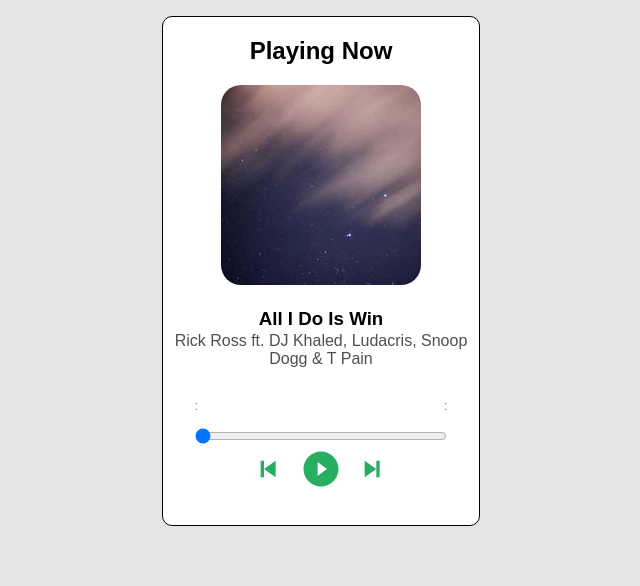
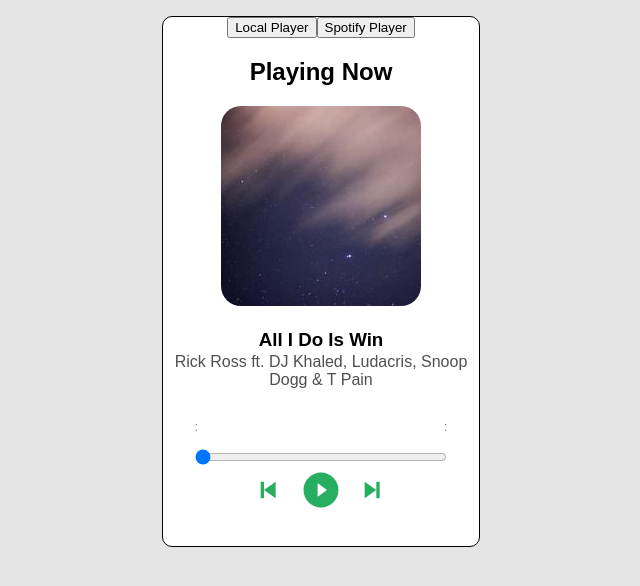
Before and after one commit to MichaelOmoniyi/playmo, a React (Vite) app: page / in a window 1280 px wide. Shown: the top 586 px of the page, without its empty margins (319-959 px from the left). Built offline with nearby package versions, Linux system fonts and the light colour scheme; no server answers.

Commit message:
adding sportify api

```diff
--- a/src/component/Player.jsx
+++ b/src/component/Player.jsx
@@ -58,13 +58,33 @@
     }
   };
 
+  const [activeTab, setActiveTab] = useState("local");
+
   return (
     <div className="component">
+      <div className="tabs">
+        <button
+          className={`tab ${activeTab === "local" ? "active" : ""}`}
+          onClick={() => setActiveTab("local")}
+        >
+          Local Player
+        </button>
+        <button
+          className={`tab ${activeTab === "spotify" ? "active" : ""}`}
+          onClick={() => setActiveTab("spotify")}
+        >
+          Spotify Player
+        </button>
+      </div>
+      {activeTab === "local" && (
+        <div className="local-player">
           <h2>Playing Now</h2>
-      <img className="musicCover" src={musicImage} />
+          <img className="musicCover" src={musicImage} alt="Music Cover" />
           <div>
             <h3 className="title">All I Do Is Win</h3>
-        <p className="subTitle">Rick Ross ft. DJ Khaled, Ludacris, Snoop Dogg & T Pain</p>
+            <p className="subTitle">
+              Rick Ross ft. DJ Khaled, Ludacris, Snoop Dogg & T Pain
+            </p>
           </div>
           <div>
             <div className="time">
@@ -79,7 +99,7 @@
               type="range"
               min="0"
               max={duration / 1000}
-          default="0"
+              defaultValue="0"
               value={seconds}
               className="timeline"
               onChange={(e) => {
@@ -113,5 +133,18 @@
             </button>
           </div>
         </div>
+      )}
+      {activeTab === "spotify" && (
+        <iframe
+          title="Spotify Embed: Recommendation Playlist"
+          src={`https://open.spotify.com/embed/playlist/6hfwHFC3PLf1Doz23GSPWf?utm_source=generator&theme=0`}
+          width="100%"
+          height="360px"
+          frameBorder="0"
+          allow="autoplay; clipboard-write; encrypted-media; fullscreen; picture-in-picture"
+          loading="lazy"
+        />
+      )}
+    </div>
   );
 }
```
Lines whose indentation alone changed are shown as unchanged.
